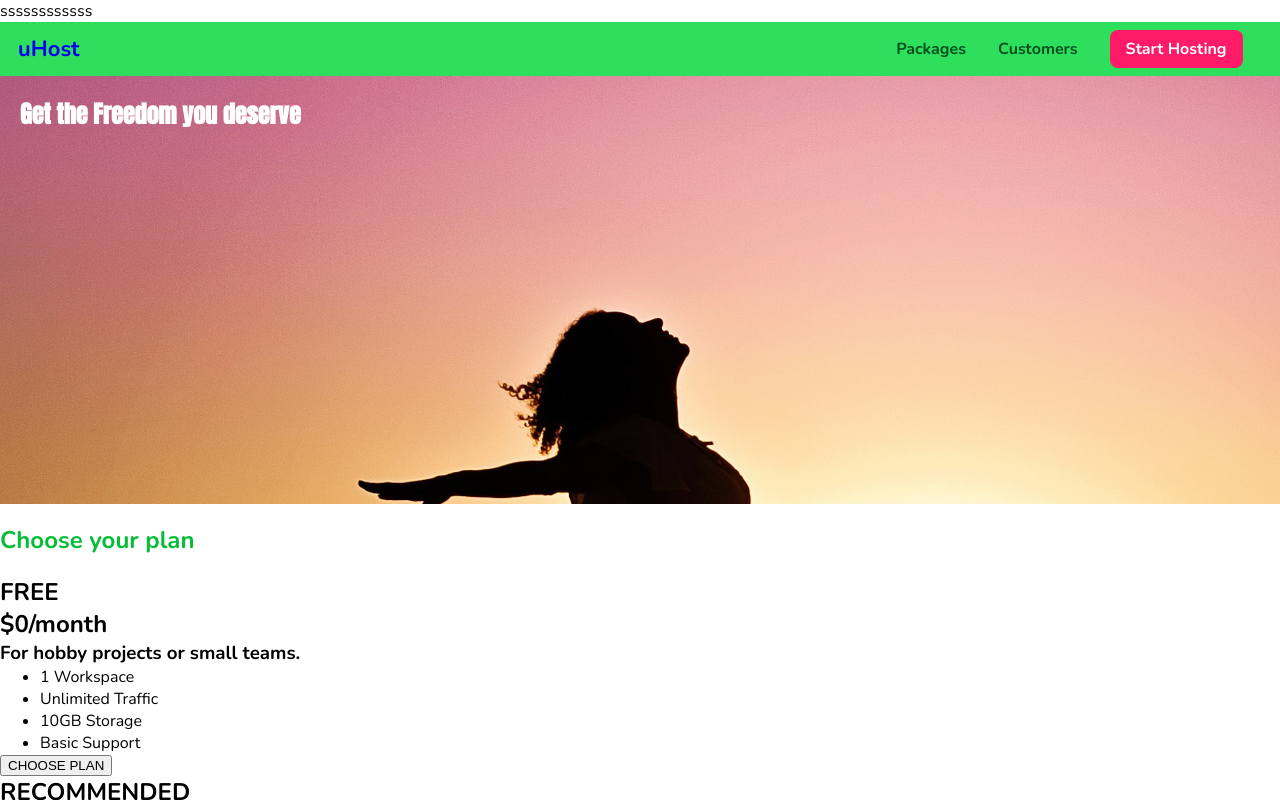
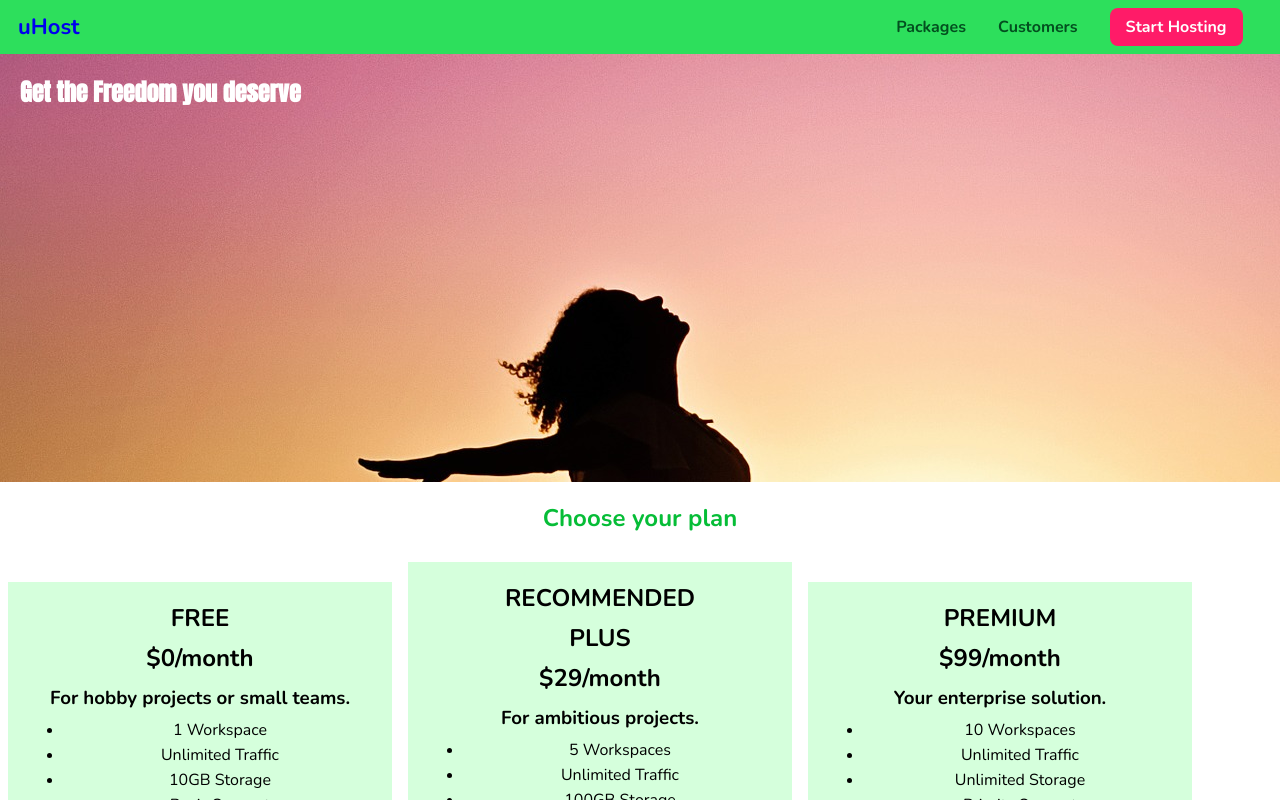
Before and after one commit to BigBrainSmolBoi/learning_css, a React (Create React App) app: page / in a window 1280 px wide. Shown: the top 800 px of the page. Built offline with nearby package versions, Linux system fonts and the light colour scheme.

Commit message:
styling plans

```diff
--- a/public/index.html
+++ b/public/index.html
@@ -9,7 +9,7 @@
       content="Web site created using create-react-app"
     />
     <link rel="preconnect" href="https://fonts.gstatic.com">
-     <link href="https://fonts.googleapis.com/css2?family=Anton&display=swap" rel="stylesheet">ssssssssssss
+     <link href="https://fonts.googleapis.com/css2?family=Anton&display=swap" rel="stylesheet">
      <link href="https://fonts.googleapis.com/css2?family=Nunito:wght@400;700&display=swap" rel="stylesheet">
     <!--ssssssssssss
       manifest.json provides metadata used when your web app is installed on a
--- a/src/components/Plans/Plans.js
+++ b/src/components/Plans/Plans.js
@@ -5,9 +5,9 @@ import classes from './Plans.module.css';
 export default function Plans() {
   return (
     <div>
-      <div>
+      <div id='plans'>
         <h2 className={classes.plansTitle}>Choose your plan</h2>
-        <article>
+        <article className={classes.plan}>
           <h1>FREE</h1>
           <h2>$0/month</h2>
           <h3>For hobby projects or small teams.</h3>
@@ -21,7 +21,7 @@ export default function Plans() {
             <button>CHOOSE PLAN</button>
           </div>
         </article>
-        <article>
+        <article className={classes.plan}>
           <h1>RECOMMENDED</h1>
           <h1>PLUS</h1>
           <h2>$29/month</h2>
@@ -36,7 +36,7 @@ export default function Plans() {
             <button>CHOOSE PLAN</button>
           </div>
         </article>
-        <article>
+        <article className={classes.plan}>
           <h1>PREMIUM</h1>
           <h2>$99/month</h2>
           <h3>Your enterprise solution.</h3>
--- a/src/components/Plans/Plans.module.css
+++ b/src/components/Plans/Plans.module.css
@@ -2,4 +2,20 @@
   font-weight: bold;
   color: #06bd37;
   margin: 20px 0;
+  text-align: center;
 }
+
+.plan {
+  background: #d5ffdc;
+  text-align: center;
+  padding: 16px;
+  margin: 8px;
+  display: inline-block;
+  width: 30%;
+  vertical-align: middle;
+  line-height: 40px;
+}
+
+.plan ul {
+  line-height: 25px;
+}
```
Also changed, not shown: 1 other file (tests, documents, lock files or other folders).
